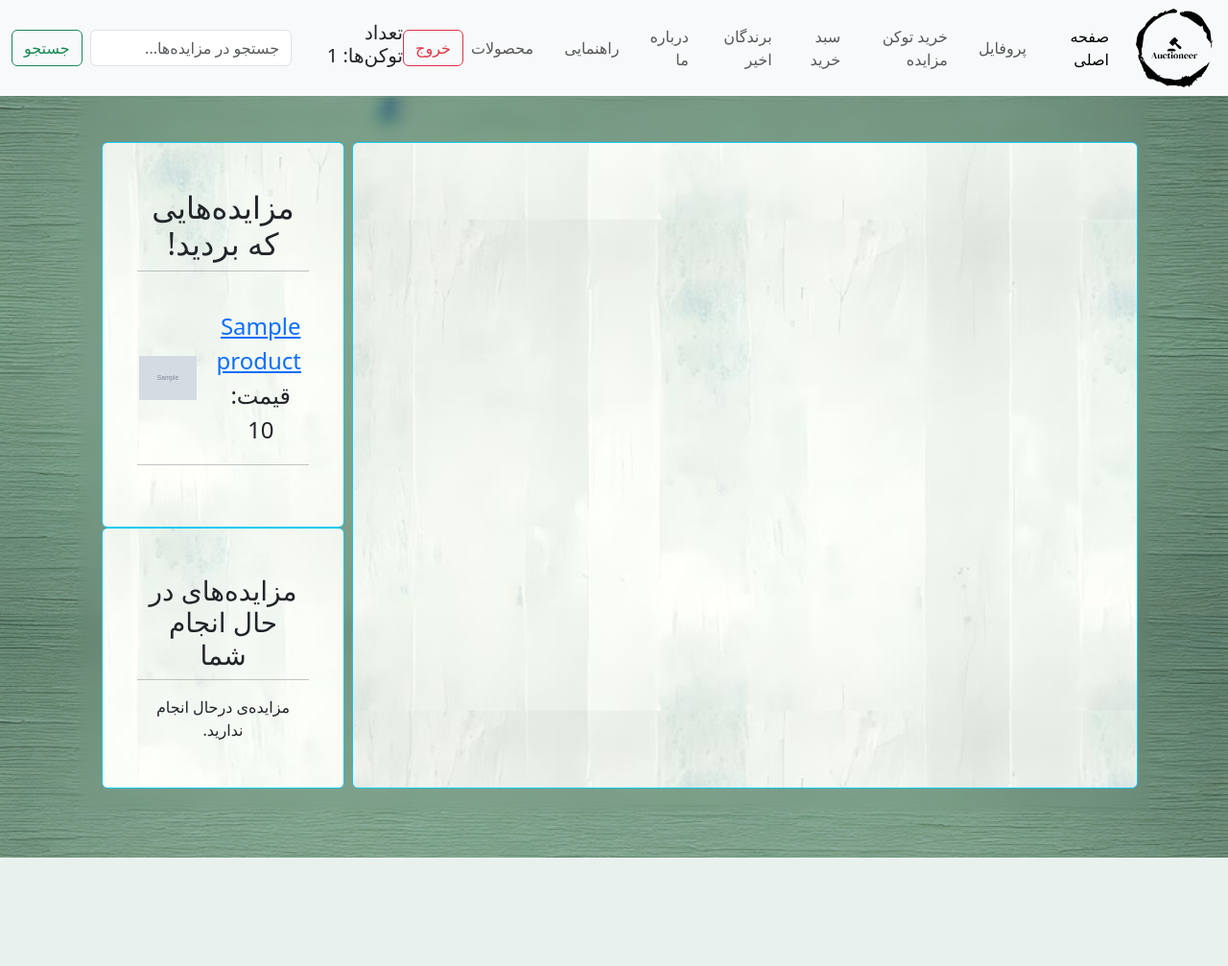
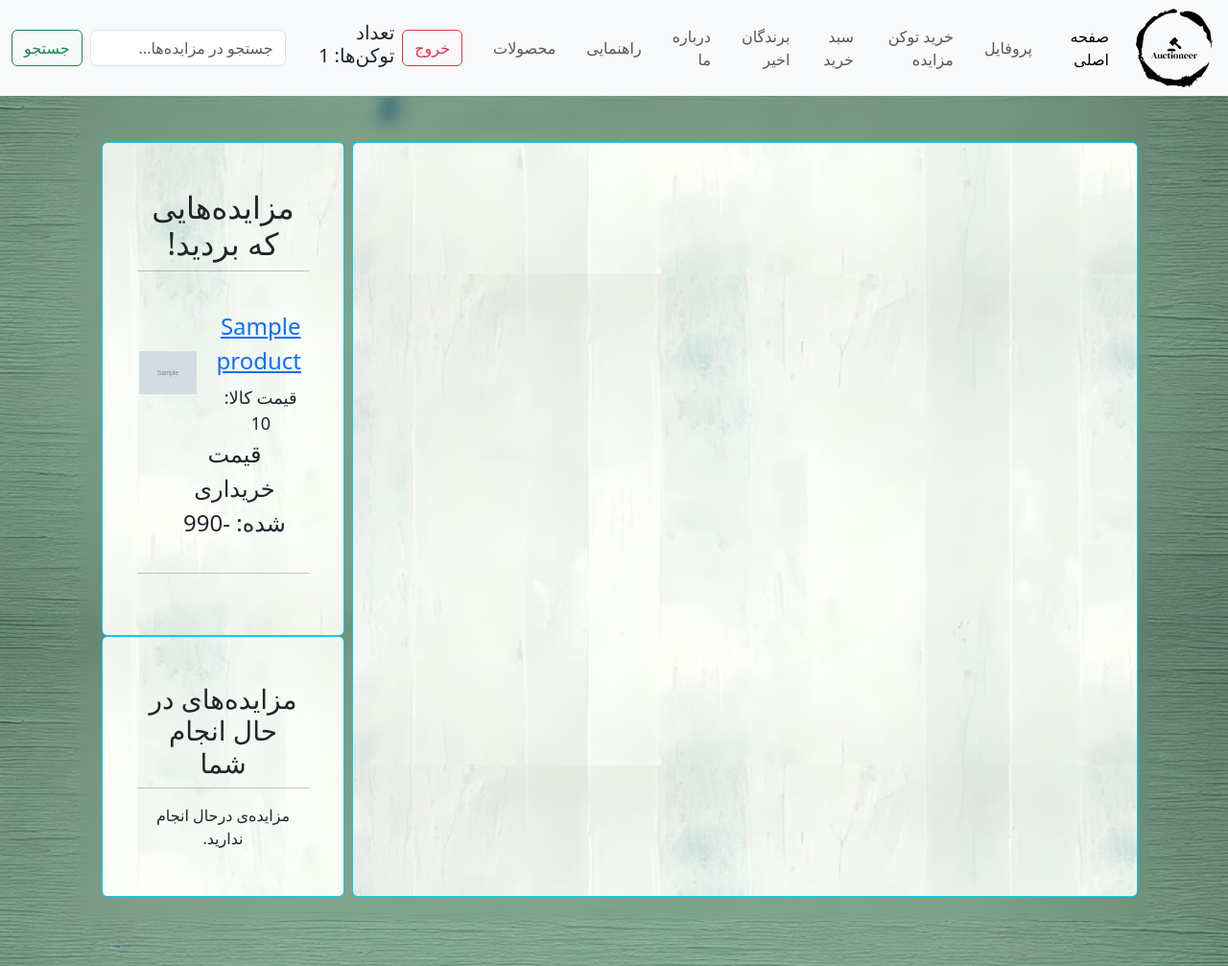
Before and after one commit to sina0k/auctioneer, a Django app: page / in a window 1280 px wide. Shown: the whole page at 96% size. Before the commit the page ends 894 px from the top, so only its background shows below. Run offline with Django 3.2, Linux system fonts and the light colour scheme; a user stored in the database is signed in; tables that the repository leaves empty hold one stand-in row (values such as "Sample post"); grey boxes marked "Sample" are stand-in pictures.

Commit message:
actice auctions front updated

```diff
--- a/project/base/templates/base/home.html
+++ b/project/base/templates/base/home.html
@@ -16,7 +16,7 @@
 <div class="row justify-content-center">
 
 
-    <div class="col-12 col-md-9 rounded p-3 border border-info d-flex flex-column">
+    <div class="col-12 col-md-9 rounded p-3 border border-info d-flex flex-column background_auction">
         <div class="row">
             {% for auction in auctions %}
             {% include "auction-card.html" with auction=auction %}
@@ -26,7 +26,7 @@
 
     <div class="col-12 col-md-3 text-center h-100 won-auctions-container">
 
-        <div class="rounded p-3 h-100 border border-info">
+        <div class="rounded p-3 h-100 border border-info background_user_items">
 
             <h2>مزایده‌هایی که بردید!</h2>
             <div class="row">
@@ -40,17 +40,22 @@
                     <div class="col-8">
                         <div id="active-auction-{{ auction.id }}">
                             <a href="{% url 'auction' auction.id %}">{{ auction.product.name }}</a>
-                            <div>قیمت: {{ auction.current_price }}</div>
+                            <br>
+
+
+                            <div style="font-size: 18px; margin-top: 7px;">قیمت کالا: {{ auction.product.price }}</div>
 
                         </div>
 
                     </div>
-                    <div class="col-4"><a href=" {% url 'product' auction.product.id %}">
+                    <div class="col-4"><a href="{% url 'auction' auction.id %}">
                         <img width="200%" height="200%"
                              src="{% if auction.product.image %} /{{ auction.product.image }} {% else %} {% static 'images/product.png' %} {% endif %}"
                              alt="">
                     </a></div>
-                    {% if not auction.has_paid %}
+                    {% if auction.has_paid %}
+                    <p> قیمت خریداری شده: {{auction.current_price|add:BID_STEP}}</p>
+                    {% else %}
                     <div style="margin-top: 25px; margin-bottom: 10px;font-size: 18px;">
                         هنوز قیمت این مزایده را پرداخت نکرده اید.
                     </div>
@@ -70,7 +75,7 @@
                 {% endif %}
             </div>
         </div>
-        <div class="rounded p-3 h-100 border border-info">
+        <div class="rounded p-3 h-100 border border-info background_user_items">
             <h3>مزایده‌های در حال انجام شما</h3>
             <div class="row">
                 <hr/>
@@ -78,11 +83,38 @@
                 {% if active_auctions %}
 
                 {% for auction in active_auctions %}
-                <div id="active-auction-{{ auction.id }}">
-                    <a href="{% url 'auction' auction.id %}">{{ auction.product.name }}</a>
-                    <div>قیمت: {{ auction.current_price|add:BID_STEP }}</div>
-                    <hr/>
+                <div class="row fs-4 text-center align-items-center p-2">
+
+                    <div class="col-8">
+                        <div id="active-auction-{{ auction.id }}">
+                            <a href="{% url 'auction' auction.id %}">{{ auction.product.name }}</a>
+                            <div>قیمت فعلی: {{ auction.current_price|add:BID_STEP }}</div>
+
+                        </div>
+                    </div>
+                    <div class="col-4">
+                        <a href="{% url 'auction' auction.id %}">
+                            <img width="200%" height="200%"
+                                 src="{% if auction.product.image %} /{{ auction.product.image }} {% else %} {% static 'images/product.png' %} {% endif %}"
+                                 alt="">
+                        </a>
+                    </div>
                 </div>
+
+                <form method="post" action="{% url 'create-bid-home' auction.id %}">
+                    {% csrf_token %}
+                    <button
+                            {% if auction.end_time or auction.last_bid and auction.last_bid.user.id == request.user.id %}
+                            disabled
+                            {% endif %}
+                            id="{{ auction.id }}-bid-button"
+                            class="btn btn-success w-90 double_btn"
+                            type="submit">
+                        پیشنهاد
+                    </button>
+                </form>
+
+                <hr>
                 {% endfor %}
                 {% else %}
                 <a>مزایده‌ی درحال انجام ندارید.</a>
--- a/project/base/templates/base/winners.html
+++ b/project/base/templates/base/winners.html
@@ -5,9 +5,11 @@
 
 
 
-<h2>Wins within the last 24 hours</h2>
+<h2>برندگان مزایده‌های ۲۴ ساعت اخیر</h2>
+</br>
+</hr>
 
-<div class="container">
+<div class="container background_items">
     {% for deal in won_deals%}
     {% with p=deal.cart.products.all|first %}
     {% if p %}
--- a/project/base/views.py
+++ b/project/base/views.py
@@ -270,7 +270,7 @@ def home(request):
         active_auctions = Auction.objects.filter(bids__user=request.user, end_time=None).distinct()
     else:
         won_auctions = None
-        going_auctions = None
+        active_auctions = None
     context = {'auctions': auctions, "active_auctions": active_auctions, 'won_auctions': won_auctions,
                'BID_STEP': -BID_STEP}
     return render(request, 'base/home.html', context)
--- a/project/static/styles/style.css
+++ b/project/static/styles/style.css
@@ -72,19 +72,16 @@ nav {
     }
 }
 
-.row.justify-content-center.align-items-stretch {
-    box-sizing: border-box;
-    border-top: 1rem !important;
-}
 
-.col-12.col-md-9.rounded.p-3.border.border-info {
+.background_auction {
     box-sizing: border-box;
     padding: 4rem !important;
     background: #ff0000 url('/static/images/Homepage_Left_Box.jpg') center center;
 
 }
 
-.rounded.p-3.h-100.border.border-info {
+
+.background_user_items {
     box-sizing: border-box;
     padding: 3rem !important;
     background: #ff0000 url('/static/images/Homepage_Left_Box.jpg') center center;
@@ -94,11 +91,6 @@ nav {
     margin-right: 1rem;
 }
 
-.container.bg-light.m-4.mx-auto.rounded {
-    margin-top: -1.5rem;
-    background: #ff0000 url('/static/images/Homepage_Left_Box.jpg') center center;
-
-}
 
 .product_list {
     box-sizing: border-box;
@@ -107,12 +99,20 @@ nav {
 }
 
 .double_btn{
-    margin-top: 8px;
+    margin-bottom: 8px;
 }
 
 .margin_text{
     margin-top: 3px;
     margin-bottom: 8px;
+}
+
+.background_items{
+
+    box-sizing: border-box;
+    padding: 3rem;
+    background: #ff0000 url('/static/images/list_background.jpg') repeat center center;
+    background-size: 60%;
 }
 
 /*body, h1, h2, h3, p, img, a {*/
--- a/project/templates/navbar.html
+++ b/project/templates/navbar.html
@@ -18,7 +18,8 @@
             <ul class="navbar-nav mb-2 mb-lg-0 align-items-center" style="margin-left: auto">
                 <li class="nav-item">
                     <a href="{% url 'home' %}">
-                        <img width="80" height="90" src="{% static 'images/favicon.png' %}" alt="Logo" class="my-2 mx-1" >
+                        <img width="80" height="90" src="{% static 'images/favicon.png' %}" alt="Logo"
+                             class="my-2 mx-1">
                     </a>
                 </li>
                 <li class="nav-item">
@@ -50,11 +51,13 @@
                 <li class="nav-item">
                     <a class="nav-link" href="{% url 'product_list' %}"> محصولات </a>
                 </li>
-                {% if request.user.is_authenticated %}
-                <a class="btn btn-outline-danger" href="{% url 'logout' %}">خروج</a>
-                {% else %}
-                <a class="btn btn-outline-success" href="{% url 'login' %}">ورود</a>
-                {% endif %}
+                <div class="nav-link">
+                    {% if request.user.is_authenticated %}
+                    <a class="btn btn-outline-danger" href="{% url 'logout' %}">خروج</a>
+                    {% else %}
+                    <a class="btn btn-outline-success" href="{% url 'login' %}">ورود</a>
+                    {% endif %}
+                </div>
             </ul>
             {% if request.user.is_authenticated %}
             <h5>تعداد توکن‌ها: {{request.user.bids_number}}</h5>
```
Also changed, not shown: project/static/images/list_background.jpg (added).
